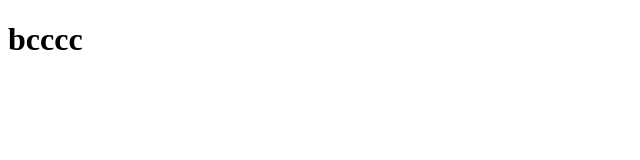
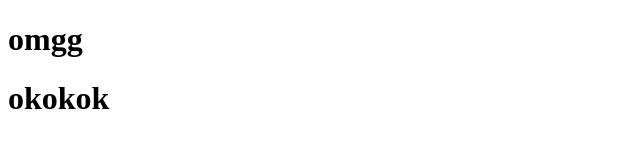
Before and after one commit to PriyanshSavani9120/idk1, a plain HTML site: page index.html in a window 1280 px wide. Shown: the whole page, without its empty margins (0-640 px from the left). Drawn offline with Linux system fonts and the light colour scheme.

Commit message:
add code

```diff
--- a/index.html
+++ b/index.html
@@ -6,6 +6,7 @@
     <title>Document</title>
 </head>
 <body>
-    <h1>bcccc</h1>
+    <h1>omgg</h1>
+    <h1>okokok</h1>
 </body>
 </html>
```
